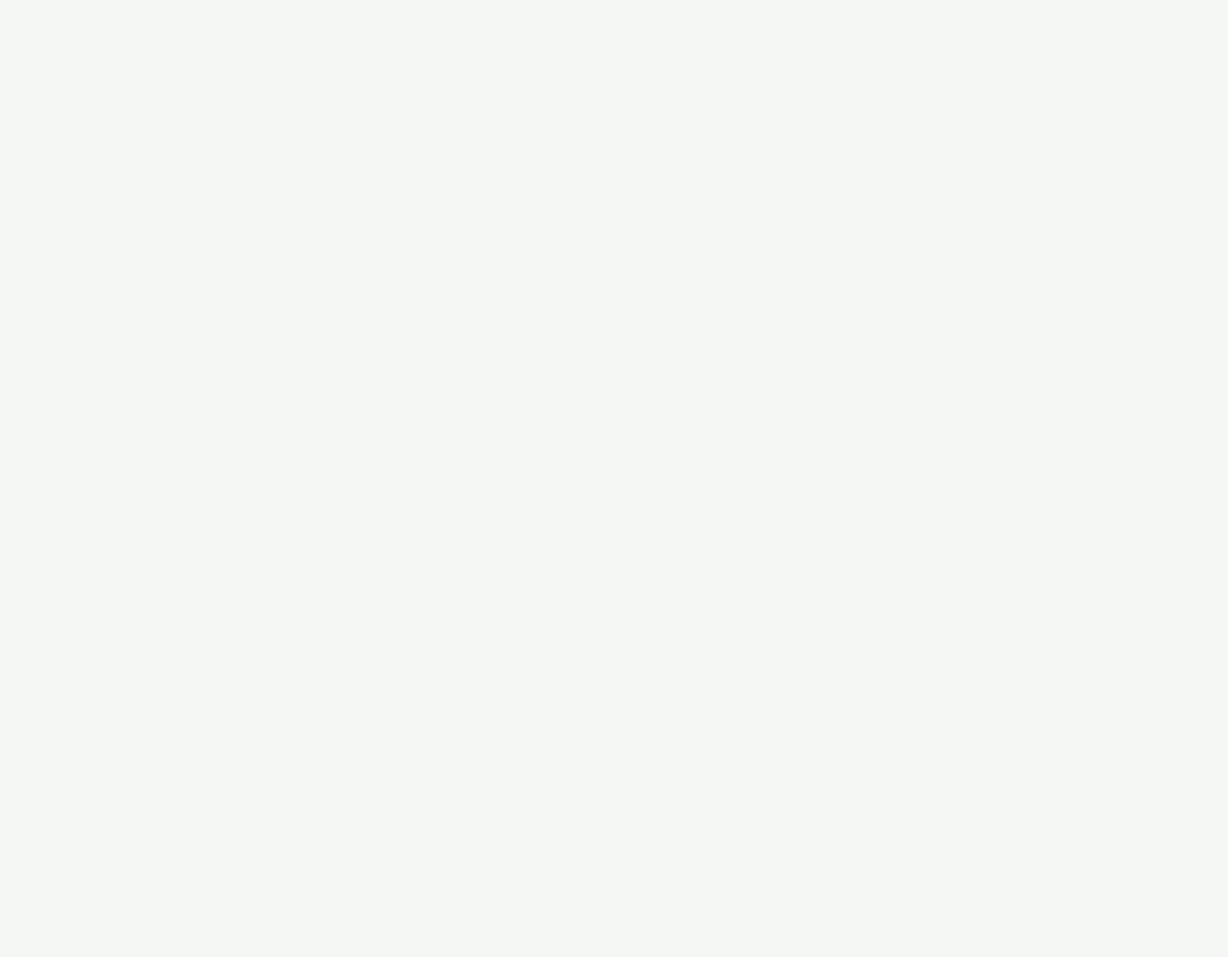
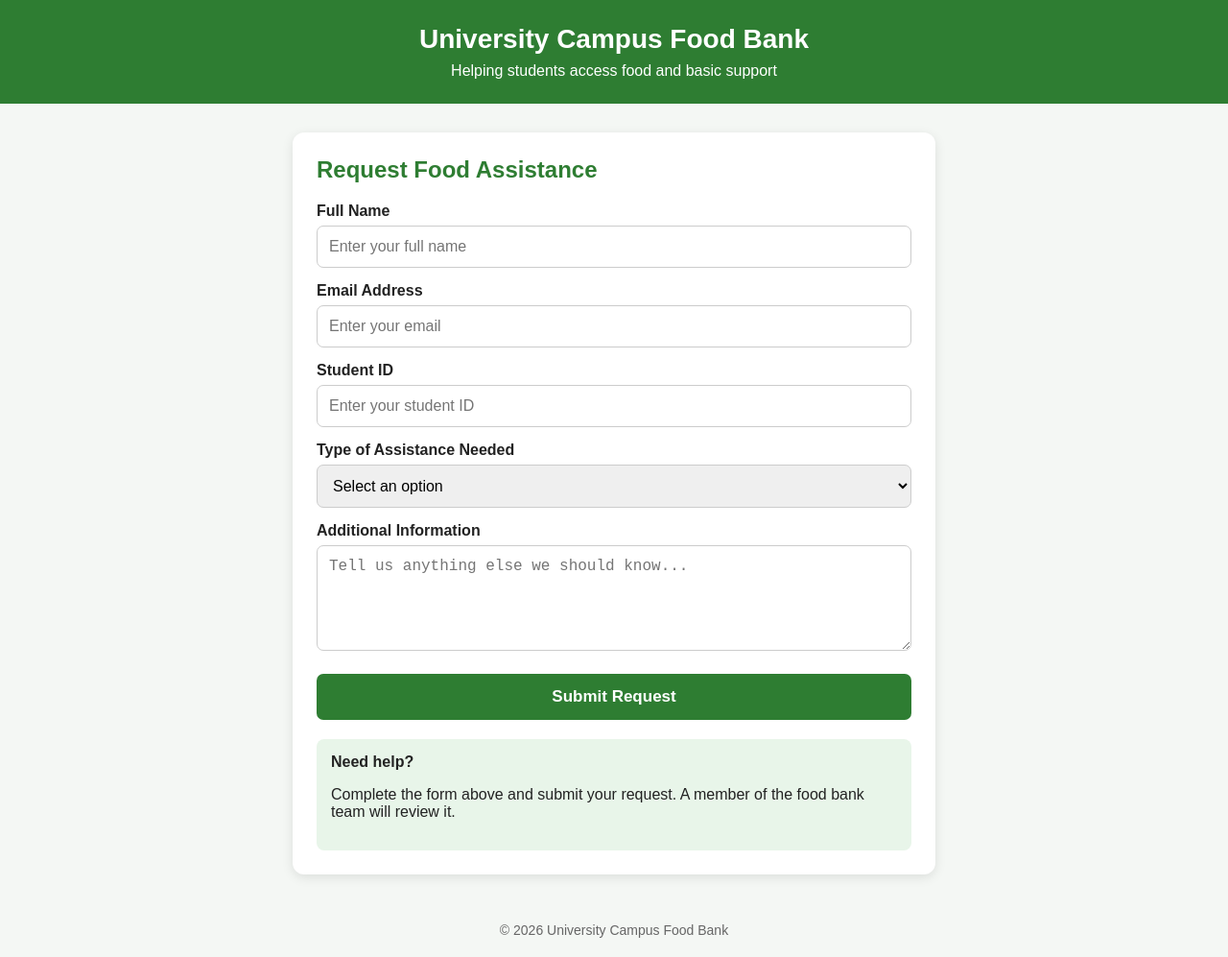
Before and after one commit to praiseobed23-netizen/university-campus-food-bank, a plain HTML site: page index.html in a window 1280 px wide. Shown: the whole page at 96% size. Before the commit the page ends 800 px from the top, so only its background shows below. Drawn offline with Linux system fonts and the light colour scheme.

Commit message:
Update index.html

```diff
--- a/index.html
+++ b/index.html
@@ -86,4 +86,124 @@
       background: #2e7d32;
       color: white;
       border: none;
-      border-radius: 7px
+      border-radius: 7px;
+      font-size: 17px;
+      font-weight: bold;
+      cursor: pointer;
+    }
+
+    button:hover {
+      background: #256628;
+    }
+
+    .info {
+      margin-top: 20px;
+      padding: 15px;
+      background: #e8f5e9;
+      border-radius: 8px;
+    }
+
+    footer {
+      text-align: center;
+      padding: 20px;
+      color: #666;
+      font-size: 14px;
+    }
+  </style>
+</head>
+
+<body>
+
+  <header>
+    <h1>University Campus Food Bank</h1>
+    <p>Helping students access food and basic support</p>
+  </header>
+
+  <div class="container">
+
+    <div class="card">
+      <h2>Request Food Assistance</h2>
+
+      <form action="https://formsubmit.co/praiseobed23@gmail.com" method="POST">
+
+        <input type="hidden" name="_subject" value="New Food Assistance Request">
+        <input type="hidden" name="_captcha" value="false">
+
+        <label for="name">Full Name</label>
+        <input
+          type="text"
+          id="name"
+          name="Full Name"
+          placeholder="Enter your full name"
+          required
+        >
+
+        <label for="email">Email Address</label>
+        <input
+          type="email"
+          id="email"
+          name="Email"
+          placeholder="Enter your email"
+          required
+        >
+
+        <label for="student">Student ID</label>
+        <input
+          type="text"
+          id="student"
+          name="Student ID"
+          placeholder="Enter your student ID"
+          required
+        >
+
+        <label for="food">Type of Assistance Needed</label>
+        <select id="food" name="Assistance Needed" required>
+          <option value="">Select an option</option>
+          <option value="Food package">Food package</option>
+          <option value="Emergency food">Emergency food</option>
+          <option value="Other">Other</option>
+        </select>
+
+        <label for="message">Additional Information</label>
+        <textarea
+          id="message"
+          name="Additional Information"
+          placeholder="Tell us anything else we should know..."
+        ></textarea>
+
+        <button type="submit">Submit Request</button>
+
+      </form>
+
+      <div class="info">
+        <strong>Need help?</strong>
+        <p>
+          Complete the form above and submit your request.
+          A member of the food bank team will review it.
+        </p>
+      </div>
+    </div>
+
+  </div>
+
+  <footer>
+    © 2026 University Campus Food Bank
+  </footer>
+
+  <!-- Service Worker -->
+  <script>
+    if ("serviceWorker" in navigator) {
+      window.addEventListener("load", function () {
+        navigator.serviceWorker.register("sw.js")
+          .then(function () {
+            console.log("Service Worker registered successfully.");
+          })
+          .catch(function (error) {
+            console.log("Service Worker registration failed:", error);
+          });
+      });
+    }
+  </script>
+
+</body>
+</html>
```
